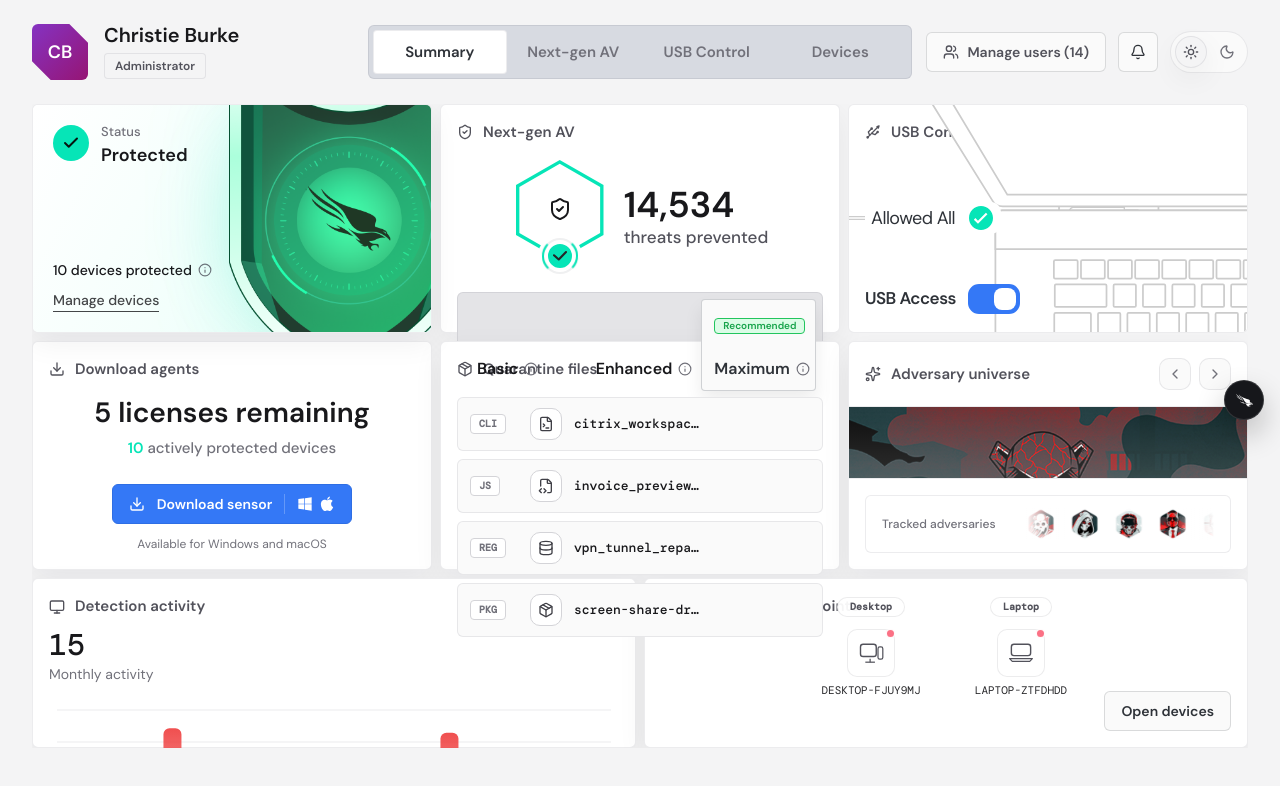
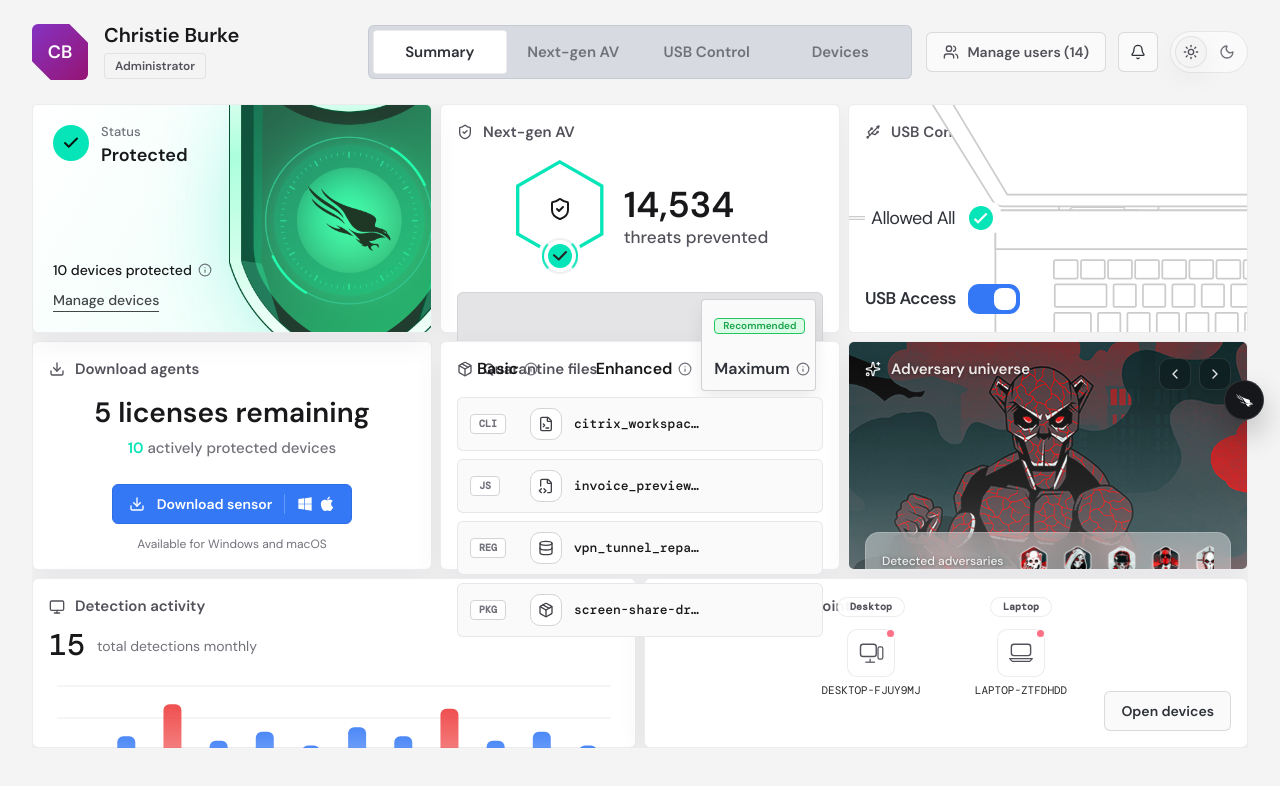
Before and after one commit to kenly0925/smb-hub, a Next.js app: page /prototype-2/ideal in a window 1280 px wide. Shown: the top 786 px of the page. Built offline with nearby package versions, Linux system fonts and the light colour scheme.

Commit message:
Polish ideal summary cards

```diff
--- a/components/prototype2/final-pages.tsx
+++ b/components/prototype2/final-pages.tsx
@@ -250,13 +250,24 @@ export function FinalCountBadge({
   );
 }
 
-export function AdversaryIconCarousel() {
+export function AdversaryIconCarousel({
+  className,
+  showEdgeFades = true,
+}: {
+  className?: string;
+  showEdgeFades?: boolean;
+}) {
   const repeatedIcons = [...adversaryIcons, ...adversaryIcons];
+  const rootClassName = cn("relative overflow-hidden", className ?? "w-[188px]");
 
   return (
-    <div className="relative w-[188px] overflow-hidden">
-      <div className="pointer-events-none absolute inset-y-0 left-0 z-10 w-10 bg-gradient-to-r from-[var(--p2-panel)] to-transparent" />
-      <div className="pointer-events-none absolute inset-y-0 right-0 z-10 w-10 bg-gradient-to-l from-[var(--p2-panel)] to-transparent" />
+    <div className={rootClassName}>
+      {showEdgeFades ? (
+        <>
+          <div className="pointer-events-none absolute inset-y-0 left-0 z-10 w-10 bg-gradient-to-r from-[var(--p2-panel)] to-transparent" />
+          <div className="pointer-events-none absolute inset-y-0 right-0 z-10 w-10 bg-gradient-to-l from-[var(--p2-panel)] to-transparent" />
+        </>
+      ) : null}
       <div
         className="flex w-max items-center gap-3"
         style={{ animation: "p2-adversary-scroll 32s linear infinite" }}
--- a/components/prototype2/ideal-page.tsx
+++ b/components/prototype2/ideal-page.tsx
@@ -400,7 +400,7 @@ export function Prototype2IdealPage() {
                 </div>
               </P2Surface>
 
-              <P2Surface className="col-span-4 min-h-0 p-4">
+              <P2Surface className="col-span-4 min-h-0 overflow-hidden p-0">
                 <AdversaryUniverseSummaryCard theme={state.theme.ideal} />
               </P2Surface>
 
--- a/components/prototype2/ideal-summary-widgets.tsx
+++ b/components/prototype2/ideal-summary-widgets.tsx
@@ -358,6 +358,9 @@ export function AdversaryUniverseSummaryCard({
 }) {
   const [activeIndex, setActiveIndex] = useState(0);
   const isDark = theme === "dark";
+  const iconGlassClassName = isDark
+    ? "border-white/10 bg-black/30 shadow-[0_12px_32px_rgba(0,0,0,0.26)] backdrop-blur-md"
+    : "border-white/20 bg-white/40 shadow-[0_12px_28px_rgba(15,23,42,0.14)] backdrop-blur-md";
 
   useEffect(() => {
     const intervalId = window.setInterval(() => {
@@ -378,33 +381,8 @@ export function AdversaryUniverseSummaryCard({
   }
 
   return (
-      <div className="flex h-full flex-col">
-      <div className="flex items-center justify-between gap-3">
-        <div className="flex items-center gap-2.5 text-[15px] font-semibold text-[var(--p2-text)]">
-          <Sparkles className="h-4 w-4" />
-          Adversary universe
-        </div>
-        <div className="flex items-center gap-2">
-          <button
-            type="button"
-            onClick={showPreviousSlide}
-            className="inline-flex h-8 w-8 items-center justify-center rounded-[10px] border border-[var(--p2-border)] bg-[var(--p2-surface)] text-[var(--p2-text-muted)] transition hover:text-[var(--p2-text-soft)]"
-            aria-label="Show previous adversary banner"
-          >
-            <ChevronLeft className="h-4 w-4" />
-          </button>
-          <button
-            type="button"
-            onClick={showNextSlide}
-            className="inline-flex h-8 w-8 items-center justify-center rounded-[10px] border border-[var(--p2-border)] bg-[var(--p2-surface)] text-[var(--p2-text-muted)] transition hover:text-[var(--p2-text-soft)]"
-            aria-label="Show next adversary banner"
-          >
-            <ChevronRight className="h-4 w-4" />
-          </button>
-        </div>
-      </div>
-
-      <div className="relative -mx-4 mt-4 min-h-0 flex-1 overflow-hidden border-y border-[var(--p2-border)]">
+    <div className="relative isolate flex h-full min-h-[264px] overflow-hidden">
+      <div className="absolute inset-0">
         {adversaryBannerSlides.map((src, index) => (
           <Image
             key={src}
@@ -423,17 +401,49 @@ export function AdversaryUniverseSummaryCard({
           className="absolute inset-0"
           style={{
             background: isDark
-              ? "linear-gradient(180deg, rgba(10,10,12,0.05) 0%, rgba(10,10,12,0.2) 100%)"
-              : "linear-gradient(180deg, rgba(255,255,255,0.05) 0%, rgba(255,255,255,0.18) 100%)",
+              ? "linear-gradient(180deg, rgba(10,10,12,0.12) 0%, rgba(10,10,12,0.18) 56%, rgba(10,10,12,0.42) 100%)"
+              : "linear-gradient(180deg, rgba(255,255,255,0.04) 0%, rgba(255,255,255,0.14) 56%, rgba(255,255,255,0.34) 100%)",
           }}
         />
       </div>
 
-      <div className="mt-4 flex w-full items-center justify-between gap-3 rounded-[var(--p2-radius-card)] border border-[var(--p2-border)] bg-[var(--p2-panel)] px-4 py-3">
-        <div className="text-[12px] font-medium text-[var(--p2-text-muted)]">
-          Tracked adversaries
+      <div className="absolute inset-x-0 top-0 z-20 flex items-start justify-between gap-3 px-4 py-4">
+        <div className="flex items-center gap-2.5 text-[15px] font-semibold text-white/90 drop-shadow-[0_1px_2px_rgba(0,0,0,0.5)]">
+          <Sparkles className="h-4 w-4" />
+          Adversary universe
         </div>
-        <AdversaryIconCarousel />
+        <div className="flex items-center gap-2">
+          <button
+            type="button"
+            onClick={showPreviousSlide}
+            className="inline-flex h-8 w-8 items-center justify-center rounded-[10px] border border-white/10 bg-black/28 text-white/90 shadow-[0_12px_28px_rgba(0,0,0,0.18)] backdrop-blur-md transition hover:bg-black/38 hover:text-white"
+            aria-label="Show previous adversary banner"
+          >
+            <ChevronLeft className="h-4 w-4" />
+          </button>
+          <button
+            type="button"
+            onClick={showNextSlide}
+            className="inline-flex h-8 w-8 items-center justify-center rounded-[10px] border border-white/10 bg-black/28 text-white/90 shadow-[0_12px_28px_rgba(0,0,0,0.18)] backdrop-blur-md transition hover:bg-black/38 hover:text-white"
+            aria-label="Show next adversary banner"
+          >
+            <ChevronRight className="h-4 w-4" />
+          </button>
+        </div>
+      </div>
+
+      <div className="absolute inset-x-0 bottom-0 z-20 px-4 pb-4">
+        <div
+          className={`flex w-full items-center gap-4 rounded-[14px] border px-4 py-3 ${iconGlassClassName}`}
+        >
+          <div className="shrink-0 text-[12px] font-medium text-white/86 drop-shadow-[0_1px_2px_rgba(0,0,0,0.55)]">
+            Detected adversaries
+          </div>
+          <AdversaryIconCarousel
+            className="min-w-0 flex-1"
+            showEdgeFades={false}
+          />
+        </div>
       </div>
     </div>
   );
@@ -513,11 +523,15 @@ export function DetectionStatusSummaryCard({
             <Monitor className="h-4 w-4" />
             Detection activity
           </div>
-          <div className={`${summaryMono.className} mt-3 text-[30px] font-medium leading-none text-[var(--p2-text-soft)]`}>
-            {latestDetections}
-          </div>
-          <div className="mt-1 text-sm text-[var(--p2-text-muted)]">
-            Monthly activity
+          <div className="mt-3 flex items-end gap-3">
+            <div
+              className={`${summaryMono.className} text-[30px] font-medium leading-none text-[var(--p2-text-soft)]`}
+            >
+              {latestDetections}
+            </div>
+            <div className="pb-1 text-sm text-[var(--p2-text-muted)]">
+              total detections monthly
+            </div>
           </div>
         </div>
 
```
